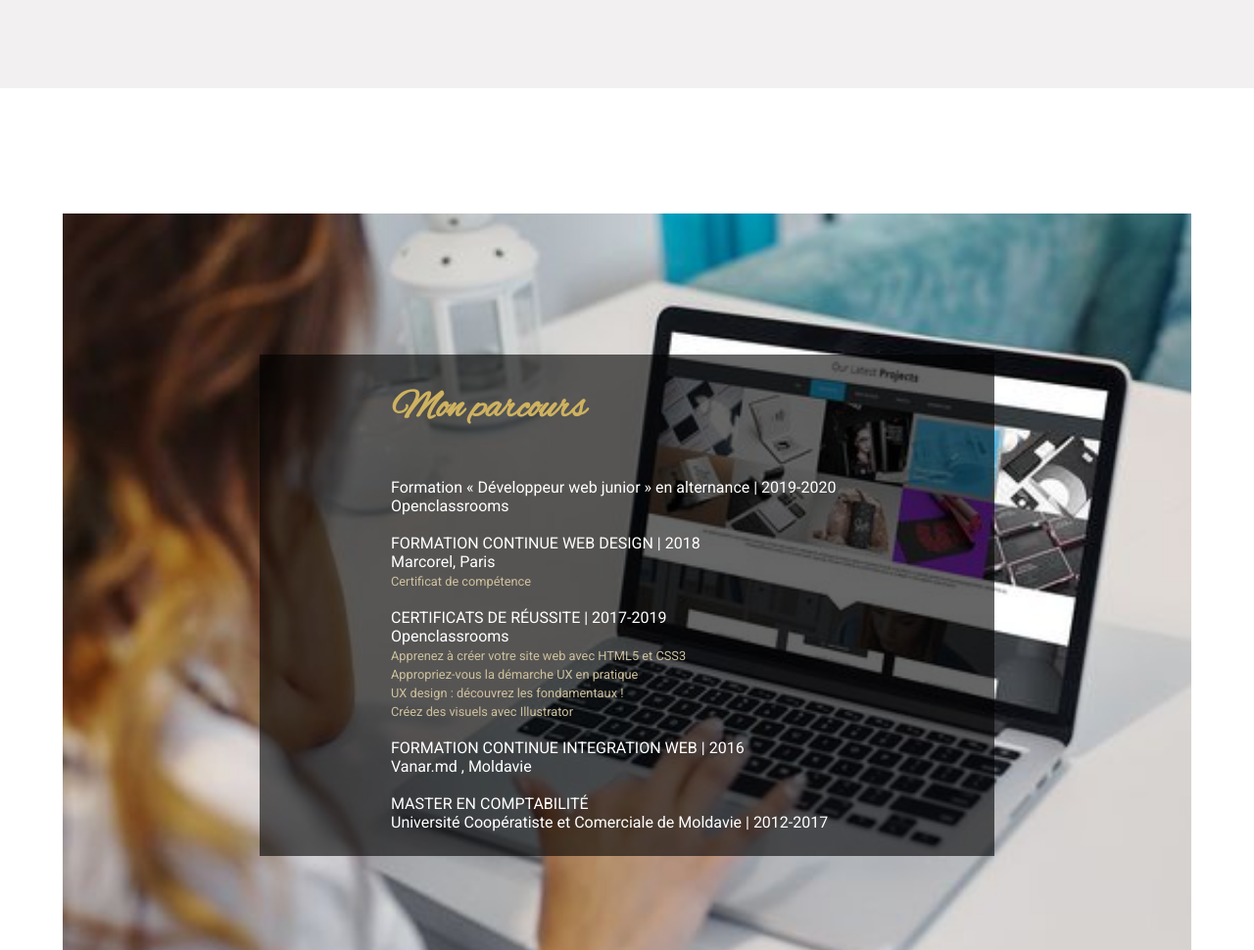
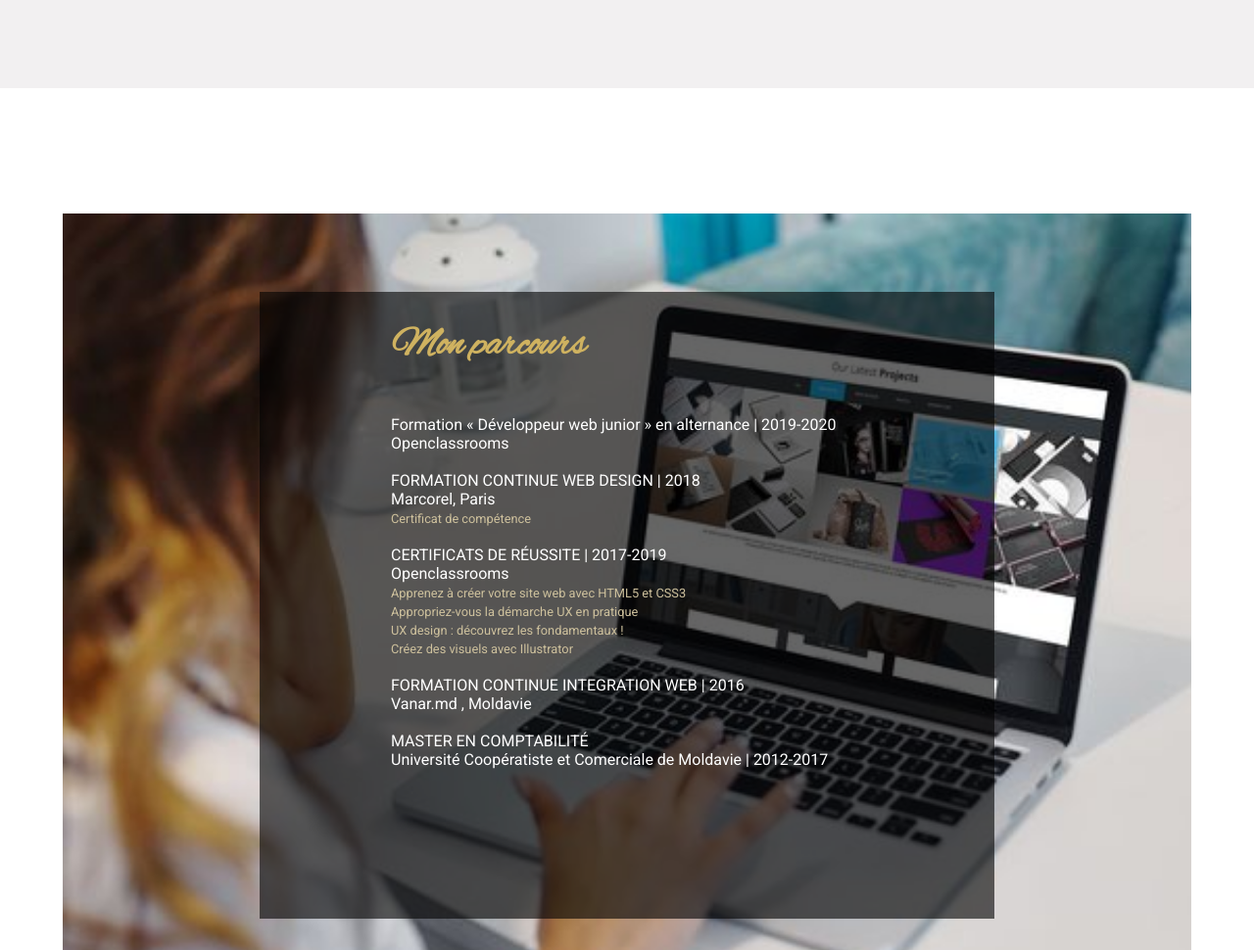
Before and after one commit to DoinaToderici/Portfolio, a plain HTML site: page index.html in a window 1280 px wide. Shown: the part 2362-3332 px from the top of the page at 98% size. Drawn offline with Linux system fonts and the light colour scheme; a web font is replaced by a local one.

Commit message:
change the size text_parcours class

```diff
--- a/style.css
+++ b/style.css
@@ -308,7 +308,7 @@ p {
 }
 .text_parcours {
   width: 750px;
-  height: 64vh;
+  height: 80vh;
   background: rgba(0, 0, 0, 0.6);
 }
 .text_parcours h2 {
```
